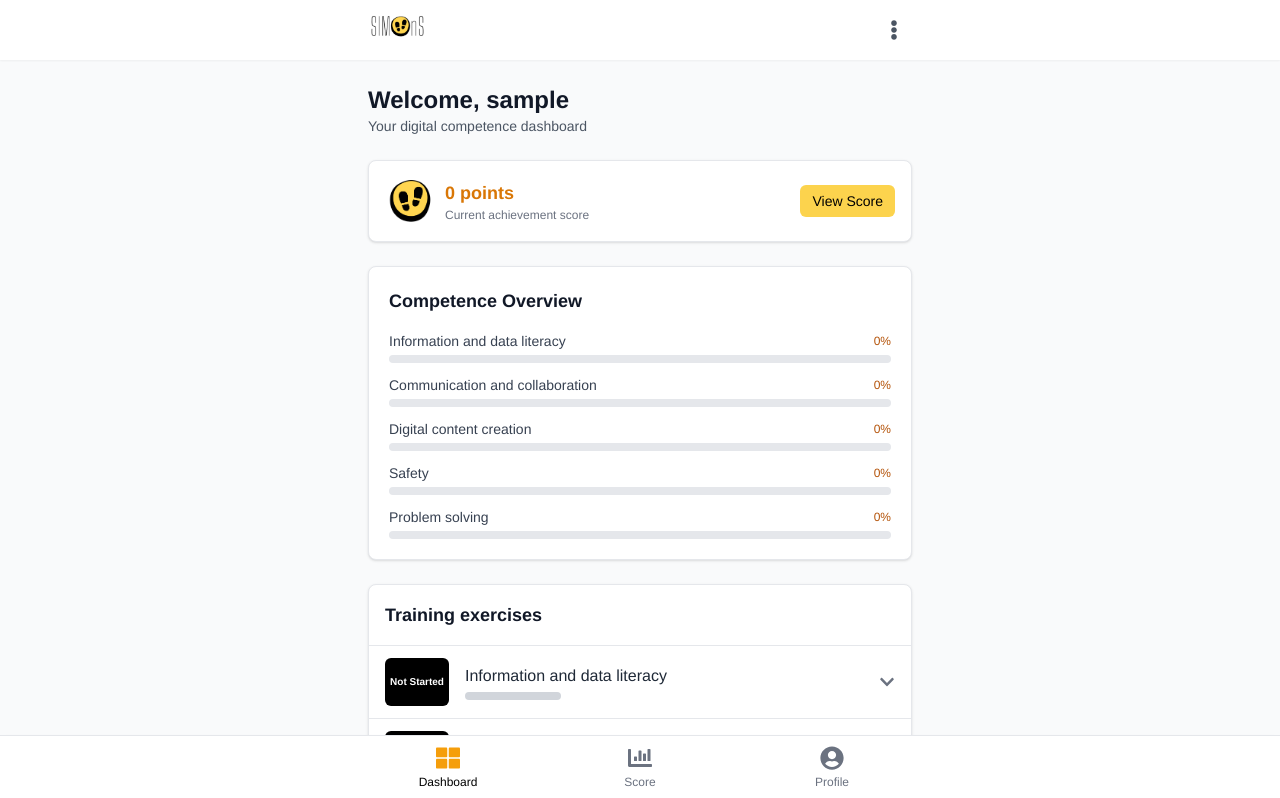
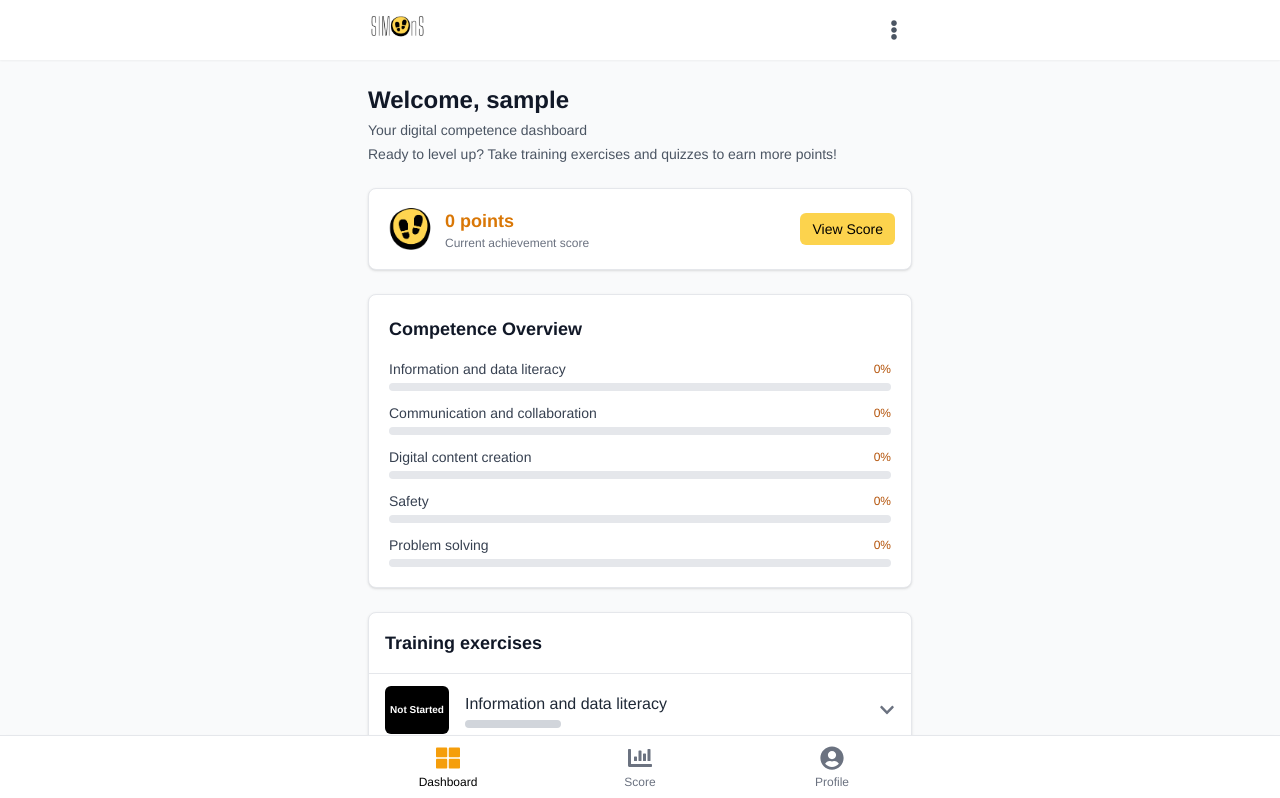
Before and after one commit to simonsmobile/simons_frontend, a React (Create React App) app: page /dashboard in a window 1280 px wide. Shown: the top 798 px of the page. Built offline with nearby package versions, Linux system fonts and the light colour scheme; no server answers; sample sign-in values are in the browser's storage.

Commit message:
update radar and dashboard text

```diff
--- a/src/navigations/Dashboard.screen.js
+++ b/src/navigations/Dashboard.screen.js
@@ -211,8 +211,11 @@
           <h2 className="text-2xl font-bold text-gray-900">
             Welcome, {userName}
           </h2>
-          <p className="text-sm text-gray-600">
+          <p className="text-sm text-gray-600 mt-1">
             Your digital competence dashboard
+          </p>
+          <p className="text-sm text-gray-600 mt-1">
+            Ready to level up? Take training exercises and quizzes to earn more points!
           </p>
         </div>
 
--- a/src/navigations/Score.screen.js
+++ b/src/navigations/Score.screen.js
@@ -169,7 +169,7 @@
           backdropColor: "transparent",
           color: "rgba(0, 0, 0, 0.6)",
           callback: function (value) {
-            return value + " pts";
+            return "";
           },
         },
         pointLabels: { font: { size: 10 }, color: "rgba(0, 0, 0, 0.8)" },
```
